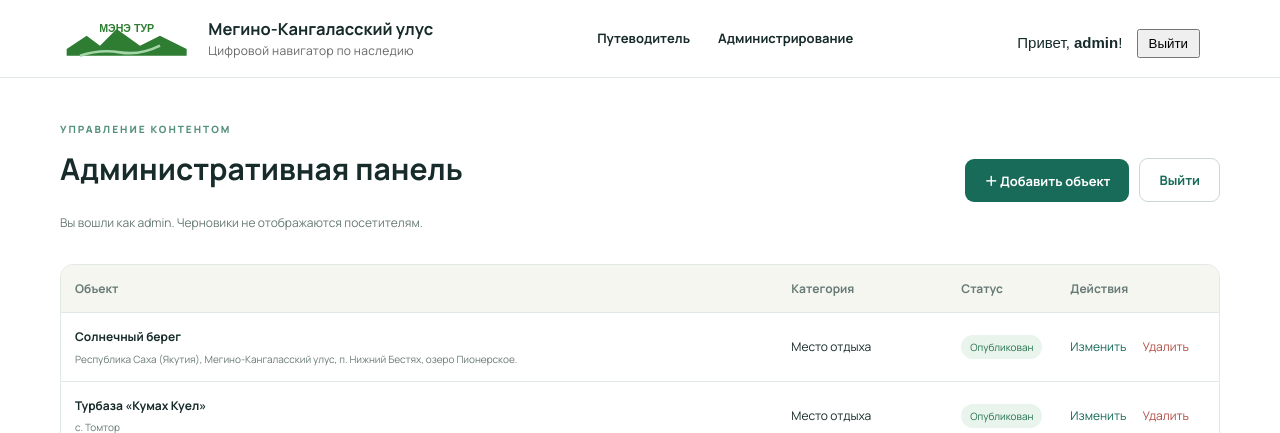
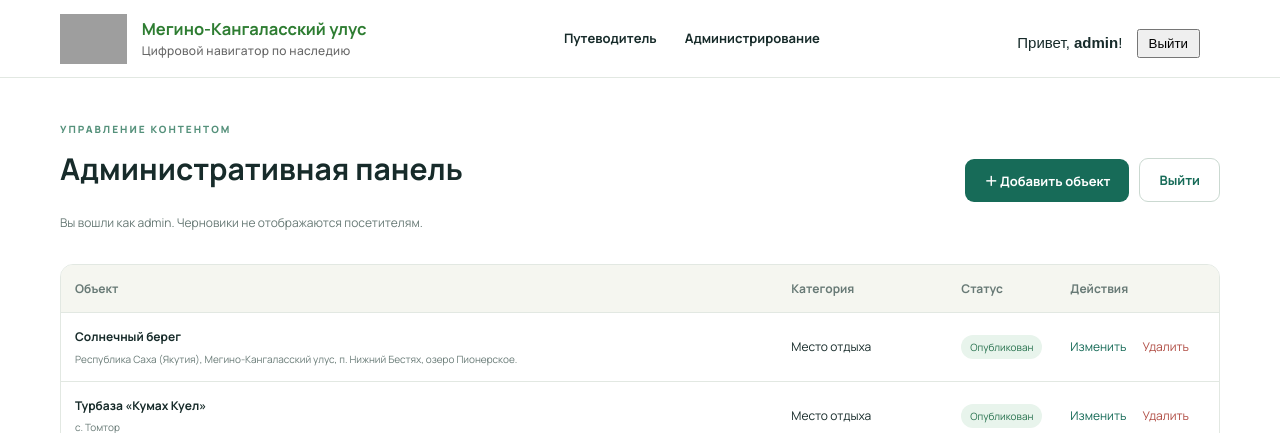
Before and after one commit to ajdimir583-blip/turemx, a Flask app: page /admin in a window 1280 px wide. Shown: the top 433 px of the page. Run offline with Flask 3, Linux system fonts and the light colour scheme; a user stored in the database is signed in; data comes from the database, SQL or seed files in the repository; grey boxes are pictures that could not be loaded.

Commit message:
Update base.html

```diff
--- a/templates/base.html
+++ b/templates/base.html
@@ -11,17 +11,10 @@
 <body>
 <header class="site-header">
        <a class="brand" href="{{ url_for('index') }}" style="display: flex; align-items: center; text-decoration: none; gap: 15px;">
-        <svg height="40" viewBox="0 0 200 60" xmlns="http://www.w3.org/2000/svg">
-            <!-- Горы -->
-            <path d="M10 45 L40 25 L60 40 L85 15 L120 40 L150 25 L190 45 L190 55 L10 55 Z" fill="#2E7D32"/>
-            <!-- Река -->
-            <path d="M30 55 Q60 45 90 50 T150 40" stroke="#A5D6A7" stroke-width="4" fill="none"/>
-            <!-- Текст -->
-            <text x="100" y="20" font-family="Arial, sans-serif" font-size="16" font-weight="bold" fill="#2E7D32" text-anchor="middle">МЭНЭ ТУР</text>
-        </svg>
+                <img src="{{ url_for('static', filename='logo.svg') }}" alt="МЭНЭ ТУР" style="height: 50px;">
         <div style="display: flex; flex-direction: column; line-height: 1.2;">
-            <span style="font-size: 1.1em; font-weight: bold; color: inherit;">Мегино-Кангаласский улус</span>
-            <small style="font-size: 0.8em; color: #666; font-weight: normal;">Цифровой навигатор по наследию</small>
+            <span style="font-size: 1.1em; font-weight: bold; color: #2E7D32;">Мегино-Кангаласский улус</span>
+            <small style="font-size: 0.8em; color: #666;">Цифровой навигатор по наследию</small>
         </div>
     </a>
     <nav>
```
